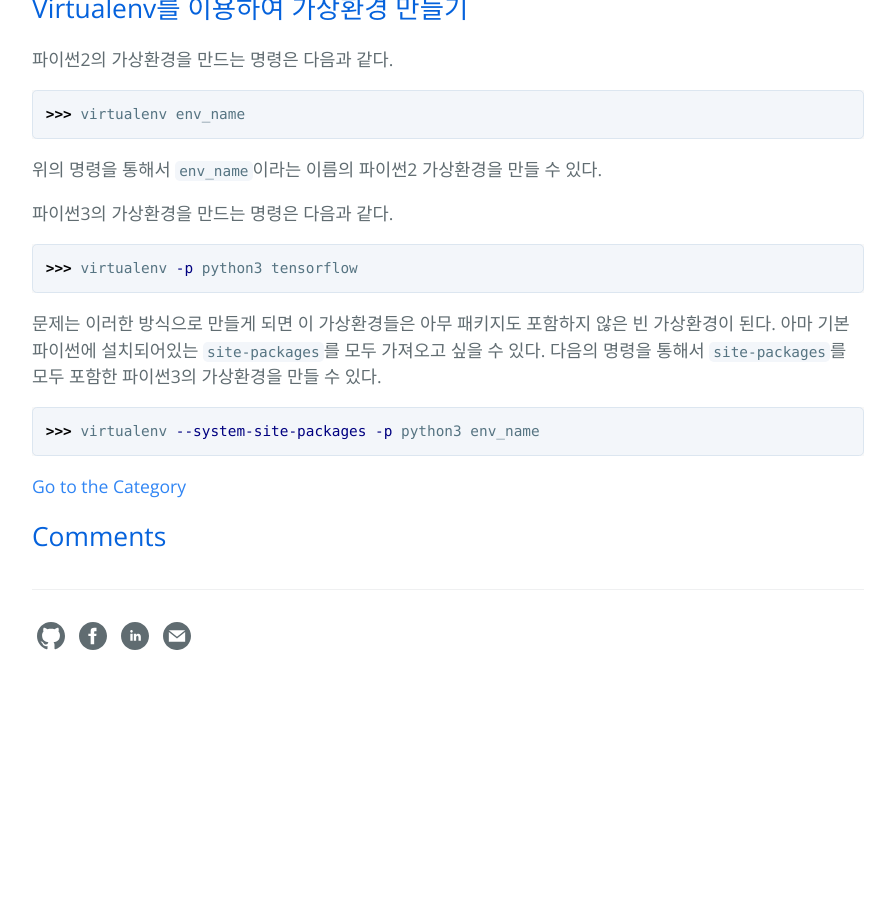
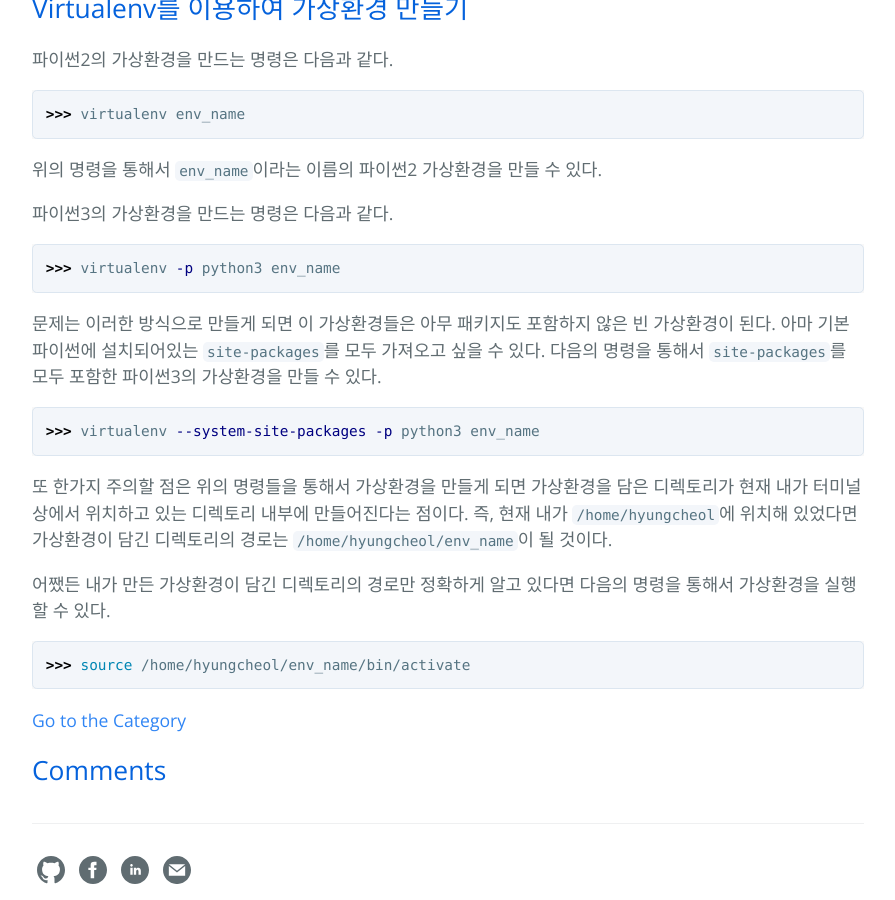
Before and after one commit to hcnoh/hcnoh.github.io, a Jekyll site: the page built from _posts/2018-10-06-virtualenv.md, in a window 1280 px wide and 900 px high, scrolled down 1085 px. Shown: the whole window, without its empty margins (192-1087 px from the left). Built offline with Jekyll 4.4.1, drawn with Linux system fonts in a browser that asks for light colours; comment, search, counter and statistics services are not loaded; before the commit the page ends 1789 px from its top, so only the background shows below that.

Commit message:
Update 2018-10-06-virtualenv.md

````diff
--- a/_posts/2018-10-06-virtualenv.md
+++ b/_posts/2018-10-06-virtualenv.md
@@ -47,7 +47,7 @@ Consider using the `--user` option or check the permissions.
 파이썬3의 가상환경을 만드는 명령은 다음과 같다.
 
 ```bash
->>> virtualenv -p python3 tensorflow
+>>> virtualenv -p python3 env_name
 ```
 
 문제는 이러한 방식으로 만들게 되면 이 가상환경들은 아무 패키지도 포함하지 않은 빈 가상환경이 된다. 아마 기본 파이썬에 설치되어있는 `site-packages`를 모두 가져오고 싶을 수 있다. 다음의 명령을 통해서 `site-packages`를 모두 포함한 파이썬3의 가상환경을 만들 수 있다.
@@ -55,3 +55,11 @@ Consider using the `--user` option or check the permissions.
 ```bash
 >>> virtualenv --system-site-packages -p python3 env_name
 ```
+
+또 한가지 주의할 점은 위의 명령들을 통해서 가상환경을 만들게 되면 가상환경을 담은 디렉토리가 현재 내가 터미널 상에서 위치하고 있는 디렉토리 내부에 만들어진다는 점이다. 즉, 현재 내가 `/home/hyungcheol`에 위치해 있었다면 가상환경이 담긴 디렉토리의 경로는 `/home/hyungcheol/env_name`이 될 것이다.
+
+어쨌든 내가 만든 가상환경이 담긴 디렉토리의 경로만 정확하게 알고 있다면 다음의 명령을 통해서 가상환경을 실행할 수 있다.
+
+```bash
+>>> source /home/hyungcheol/env_name/bin/activate
+```
````
